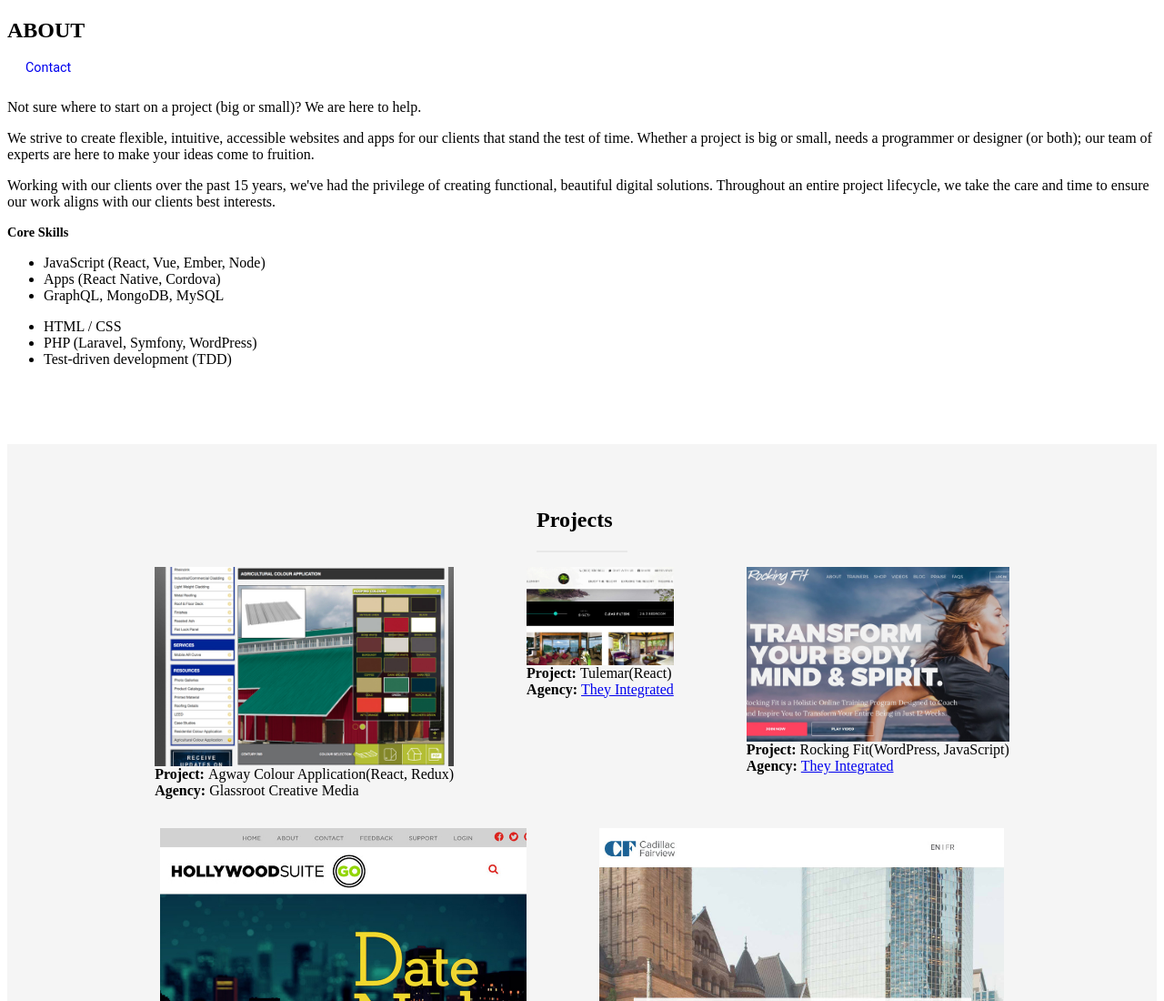
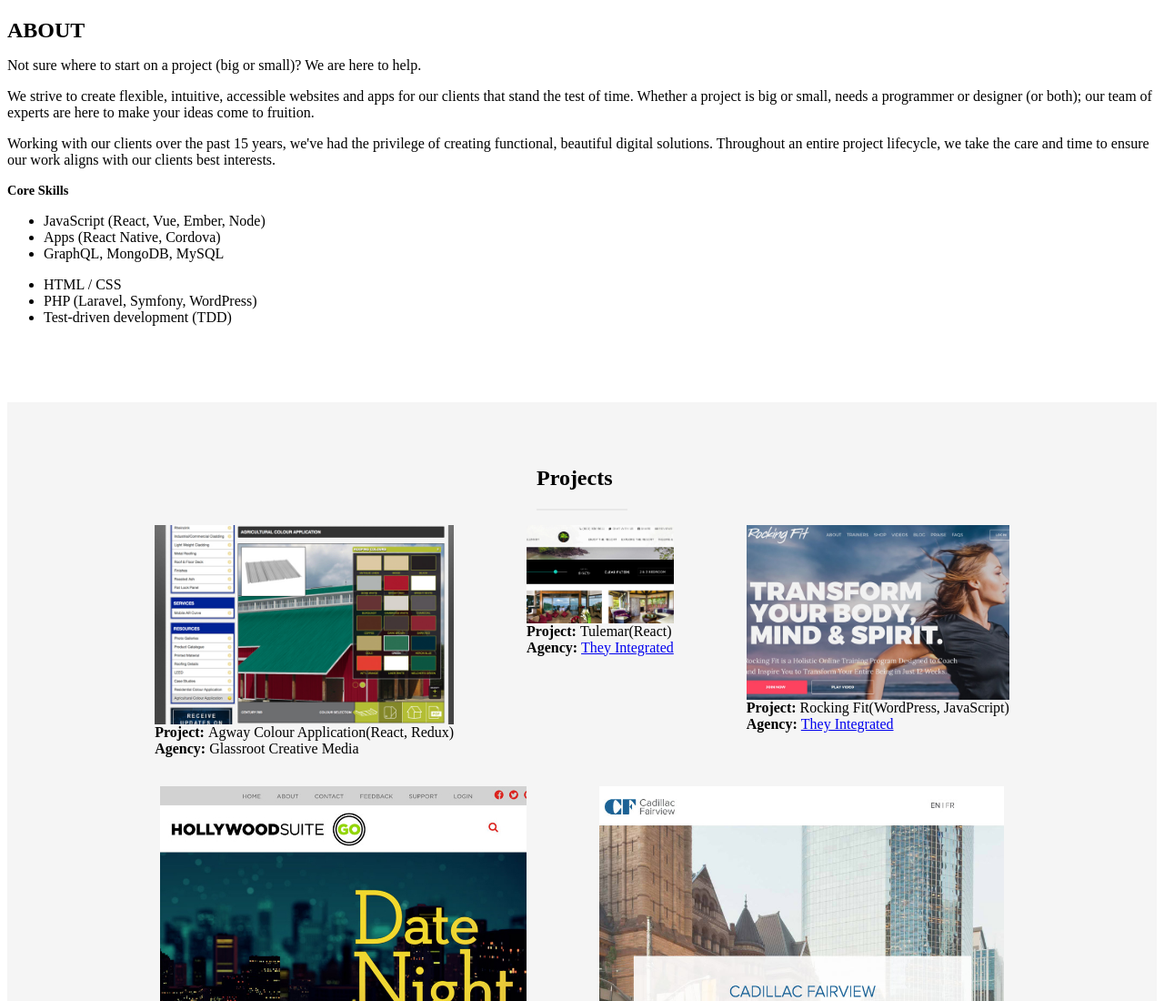
Before and after one commit to timarney/line37, a Gatsby site: page / in a window 1280 px wide. Shown: the top 1100 px of the page at 91% size. Built offline with nearby package versions, Linux system fonts and the light colour scheme; Gatsby itself is replaced by a stand-in of ours.

Commit message:
remove contact button

```diff
--- a/src/pages/index.js
+++ b/src/pages/index.js
@@ -45,12 +45,6 @@
                 }}
               />
             </div>
-            <StyledButton
-              href="https://goo.gl/forms/NUfwwXunABrTBW522"
-              title="Contact"
-            >
-              Contact
-            </StyledButton>
           </div>
           <p>
             Not sure where to start on a project (big or small)? We are here to help.
```
